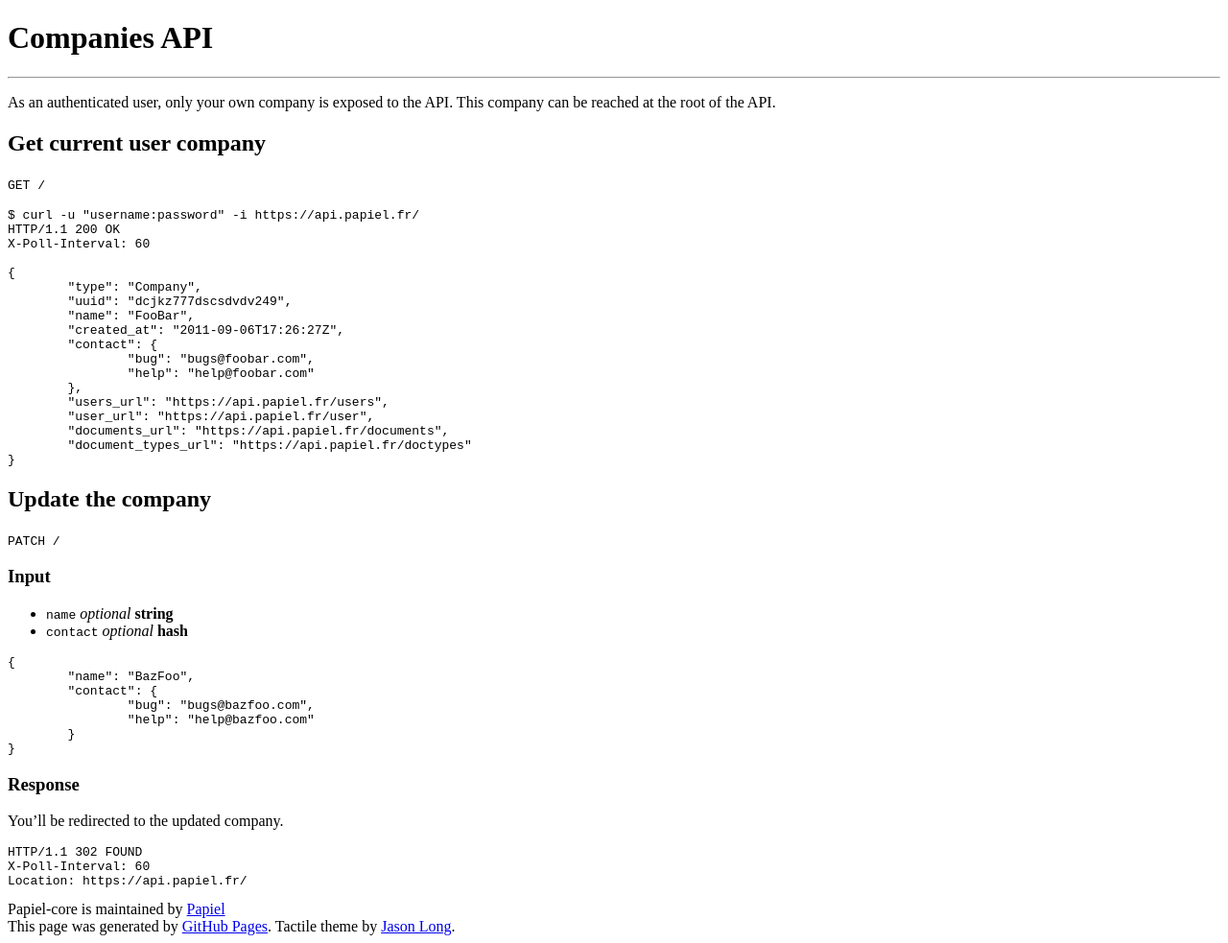
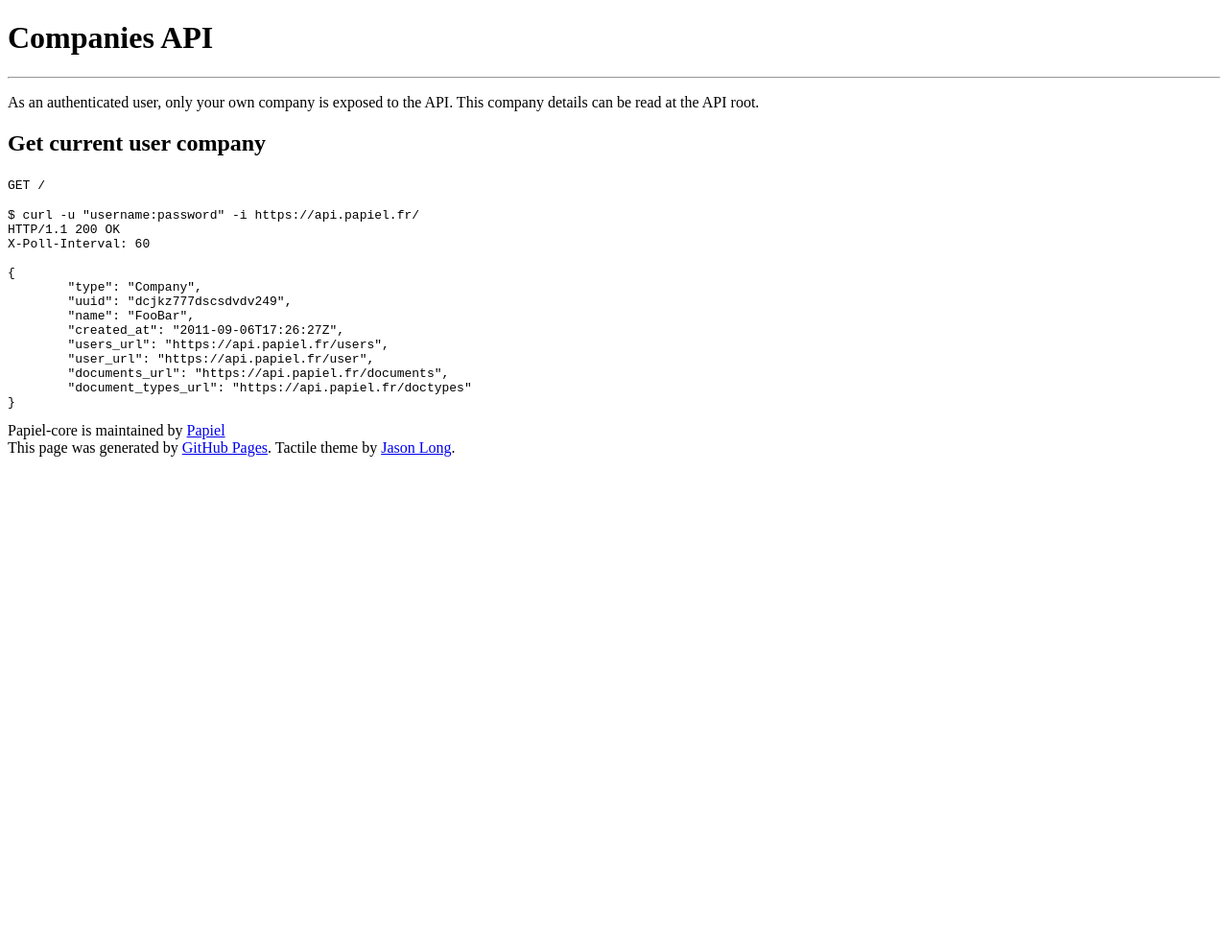
Before and after one commit to AnyFetch/developers.anyfetch.com, a Jekyll site: the page built from companies/companies.md, in a window 1280 px wide. Shown: the whole page at 96% size. Built offline with Jekyll 4.4.1, drawn with Linux system fonts in a browser that asks for light colours; some web fonts are replaced; after the commit the page ends 900 px from its top, so only the background shows below that.

Commit message:
Update companies.md

````diff
--- a/companies/companies.md
+++ b/companies/companies.md
@@ -4,7 +4,7 @@
 ---
 
 
-As an authenticated user, only your own company is exposed to the API. This company can be reached at the root of the API.
+As an authenticated user, only your own company is exposed to the API. This company details can be read at the API root.
 
 ## Get current user company
 
@@ -20,42 +20,9 @@
 	"uuid": "dcjkz777dscsdvdv249",
 	"name": "FooBar",
 	"created_at": "2011-09-06T17:26:27Z",
-	"contact": {
-		"bug": "bugs@foobar.com",
-		"help": "help@foobar.com"
-	},
 	"users_url": "https://api.papiel.fr/users",
 	"user_url": "https://api.papiel.fr/user",
 	"documents_url": "https://api.papiel.fr/documents",
 	"document_types_url": "https://api.papiel.fr/doctypes"
 }
 ```
-
-## Update the company
-
-`PATCH /`
-
-### Input
-
-- `name` _optional_ **string**
-- `contact` _optional_ **hash**
-
-```
-{
-	"name": "BazFoo",
-	"contact": {
-		"bug": "bugs@bazfoo.com",
-		"help": "help@bazfoo.com"
-	}
-}
-```
-
-### Response
-
-You'll be redirected to the updated company.
-
-```
-HTTP/1.1 302 FOUND
-X-Poll-Interval: 60
-Location: https://api.papiel.fr/
-```
````
